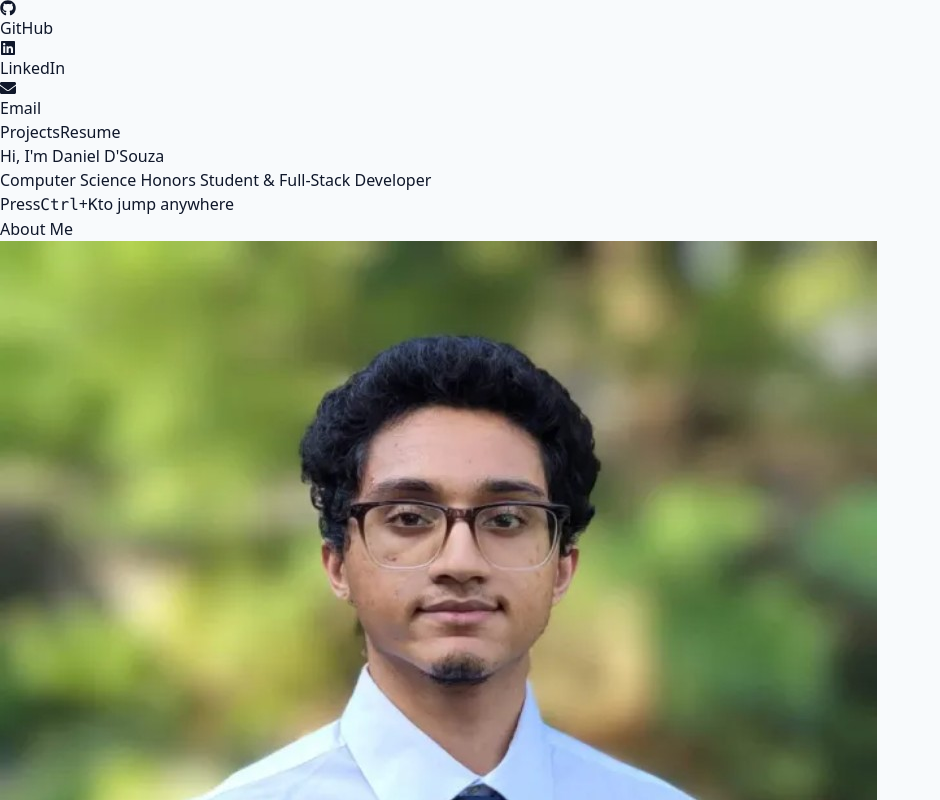
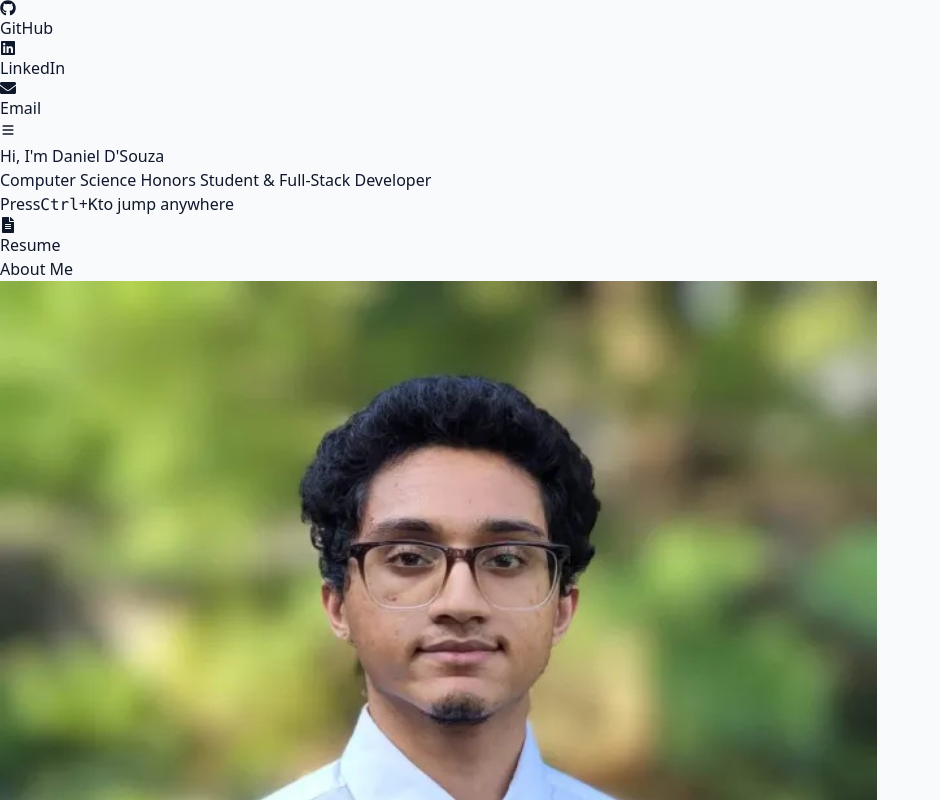
Before and after one commit to dsdsouza/dsdsouza.github.io, a React (Vite) app: page / in a window 1280 px wide. Shown: the top 800 px of the page, without its empty margins (0-940 px from the left). Built offline with nearby package versions, Linux system fonts and the light colour scheme; the HTML template or start-up script is replaced by a standard one.

Commit message:
resume section

```diff
--- a/src/App.jsx
+++ b/src/App.jsx
@@ -5,6 +5,7 @@ import About from './components/About';
 import TechStack from './components/TechStack';
 import Experience from './components/Experience';
 import Projects from './components/Projects';
+import Resume from './components/Resume';
 import CommandPalette from './components/CommandPalette';
 
 export default function App() {
@@ -16,6 +17,7 @@ export default function App() {
       <TechStack />
       <Experience />
       <Projects />
+      <Resume />
       <CommandPalette />
 
       <footer className="border-t border-slate-200 py-8 text-center text-sm text-slate-500">
--- a/src/components/Hero.jsx
+++ b/src/components/Hero.jsx
@@ -1,4 +1,5 @@
 import React from 'react';
+import { FaFileAlt } from 'react-icons/fa';
 
 export default function Hero() {
   return (
@@ -9,6 +10,9 @@ export default function Hero() {
       <p className="text-xl md:text-2xl text-slate-600 mb-8">
         Computer Science Honors Student & Full-Stack Developer
       </p>
+
+      {/* Action Row: Ctrl+K badge & Resume CTA */}
+      <div className="flex flex-wrap items-center justify-center gap-4">
         <div className="inline-flex items-center bg-slate-100 border border-slate-300 px-4 py-2 rounded-lg text-sm text-slate-700 shadow-sm">
           <span>Press</span>
           <kbd className="bg-white border border-slate-300 px-2 py-0.5 rounded mx-1.5 font-mono text-xs shadow-inner">Ctrl</kbd>
@@ -16,6 +20,16 @@ export default function Hero() {
           <kbd className="bg-white border border-slate-300 px-2 py-0.5 rounded mx-1.5 font-mono text-xs shadow-inner">K</kbd>
           <span>to jump anywhere</span>
         </div>
+
+        <a
+          href="/Daniel-DSouza-Resume.pdf"
+          target="_blank"
+          rel="noreferrer"
+          className="inline-flex items-center gap-2 bg-slate-900 text-white px-5 py-2 rounded-lg text-sm font-semibold hover:bg-slate-800 transition shadow-sm"
+        >
+          <FaFileAlt className="text-xs" /> Resume
+        </a>
+      </div>
     </section>
   );
 }
--- a/src/components/Navbar.jsx
+++ b/src/components/Navbar.jsx
@@ -1,25 +1,77 @@
-import React from 'react';
+import React, { useState } from 'react';
 import { FaGithub, FaLinkedin, FaEnvelope } from 'react-icons/fa';
+import { HiMenu, HiX } from 'react-icons/hi';
 
 export default function Navbar() {
+  const [isOpen, setIsOpen] = useState(false);
+
+  const toggleMenu = () => setIsOpen(!isOpen);
+
   return (
     <nav className="fixed top-0 left-0 w-full bg-white/80 backdrop-blur-md border-b border-slate-200 z-40 px-6 py-4 flex justify-between items-center">
+      {/* Left side: Social Links */}
       <div className="flex items-center space-x-6">
         <a href="https://github.com/dsdsouza" target="_blank" rel="noreferrer" className="text-slate-700 hover:text-black flex items-center gap-2 font-semibold text-sm">
-          <FaGithub className="text-lg" /> GitHub
+          <FaGithub className="text-lg" /> <span className="hidden sm:inline">GitHub</span>
         </a>
         <a href="https://www.linkedin.com/in/danielsdsouza/" target="_blank" rel="noreferrer" className="text-slate-700 hover:text-black flex items-center gap-2 font-semibold text-sm">
-          <FaLinkedin className="text-lg" /> LinkedIn
+          <FaLinkedin className="text-lg" /> <span className="hidden sm:inline">LinkedIn</span>
         </a>
         <a href="mailto:danielsethdsouza@gmail.com" className="text-slate-700 hover:text-black flex items-center gap-2 font-semibold text-sm">
-          <FaEnvelope className="text-lg" /> Email
+          <FaEnvelope className="text-lg" /> <span className="hidden sm:inline">Email</span>
         </a>
       </div>
-      <div className="flex items-center space-x-6">
-        <a href="#projects" className="text-slate-700 hover:text-black font-medium text-sm">Projects</a>
-        <a href="/Daniel-DSouza-Resume.pdf" target="_blank" rel="noreferrer" className="bg-black text-white px-4 py-2 rounded-md text-sm font-medium hover:bg-slate-800 transition">
-          Resume
-        </a>
+
+      {/* Right side: Hamburger Menu Toggle Button */}
+      <div className="relative">
+        <button
+          onClick={toggleMenu}
+          aria-label="Toggle navigation menu"
+          className="p-2 text-slate-700 hover:text-black hover:bg-slate-100 rounded-lg transition"
+        >
+          {isOpen ? <HiX className="text-2xl" /> : <HiMenu className="text-2xl" />}
+        </button>
+
+        {/* Navigation Dropdown Drawer */}
+        {isOpen && (
+          <div className="absolute right-0 mt-3 w-48 bg-white border border-slate-200 rounded-xl shadow-lg py-2 flex flex-col z-50 animate-in fade-in slide-in-from-top-2 duration-150">
+            <a
+              href="#about"
+              onClick={() => setIsOpen(false)}
+              className="px-4 py-2 text-sm text-slate-700 hover:bg-slate-100 font-medium transition"
+            >
+              About Me
+            </a>
+            <a
+              href="#techstack"
+              onClick={() => setIsOpen(false)}
+              className="px-4 py-2 text-sm text-slate-700 hover:bg-slate-100 font-medium transition"
+            >
+              Tech Stack
+            </a>
+            <a
+              href="#experience"
+              onClick={() => setIsOpen(false)}
+              className="px-4 py-2 text-sm text-slate-700 hover:bg-slate-100 font-medium transition"
+            >
+              Experience
+            </a>
+            <a
+              href="#projects"
+              onClick={() => setIsOpen(false)}
+              className="px-4 py-2 text-sm text-slate-700 hover:bg-slate-100 font-medium transition"
+            >
+              Projects
+            </a>
+            <a
+              href="#resume"
+              onClick={() => setIsOpen(false)}
+              className="px-4 py-2 text-sm text-slate-700 hover:bg-slate-100 font-medium transition border-t border-slate-100"
+            >
+              Resume Section
+            </a>
+          </div>
+        )}
       </div>
     </nav>
   );
--- /dev/null
+++ b/src/components/Resume.jsx
@@ -0,0 +1,41 @@
+import React from 'react';
+import { FaExternalLinkAlt, FaDownload, FaFilePdf } from 'react-icons/fa';
+
+export default function Resume() {
+  const resumePath = "/Daniel-DSouza-Resume.pdf";
+
+  return (
+    <section id="resume" className="max-w-4xl mx-auto px-6 py-20">
+      <div className="bg-white border border-slate-200 rounded-2xl p-8 md:p-10 shadow-sm text-center flex flex-col items-center">
+        <div className="w-12 h-12 bg-slate-100 text-slate-900 rounded-full flex items-center justify-center mb-4 text-xl">
+          <FaFilePdf />
+        </div>
+        <h2 className="text-3xl font-bold text-slate-900 mb-2">Resume</h2>
+        <p className="text-slate-600 mb-6 text-sm md:text-base max-w-md">
+          Kept current with recent software engineering roles, full-stack projects, and technical skills.
+        </p>
+
+        <div className="flex flex-wrap justify-center gap-4">
+          {/* Open in Browser */}
+          <a
+            href={resumePath}
+            target="_blank"
+            rel="noreferrer"
+            className="inline-flex items-center gap-2 bg-slate-900 text-white px-5 py-2.5 rounded-lg text-sm font-medium hover:bg-slate-800 transition shadow-sm"
+          >
+            <FaExternalLinkAlt className="text-xs" /> Open in Browser
+          </a>
+
+          {/* Download PDF */}
+          <a
+            href={resumePath}
+            download="Daniel-DSouza-Resume.pdf"
+            className="inline-flex items-center gap-2 bg-slate-100 border border-slate-300 text-slate-800 px-5 py-2.5 rounded-lg text-sm font-medium hover:bg-slate-200 transition shadow-sm"
+          >
+            <FaDownload className="text-xs" /> Download PDF
+          </a>
+        </div>
+      </div>
+    </section>
+  );
+}
```
Lines whose indentation alone changed are shown as unchanged.
